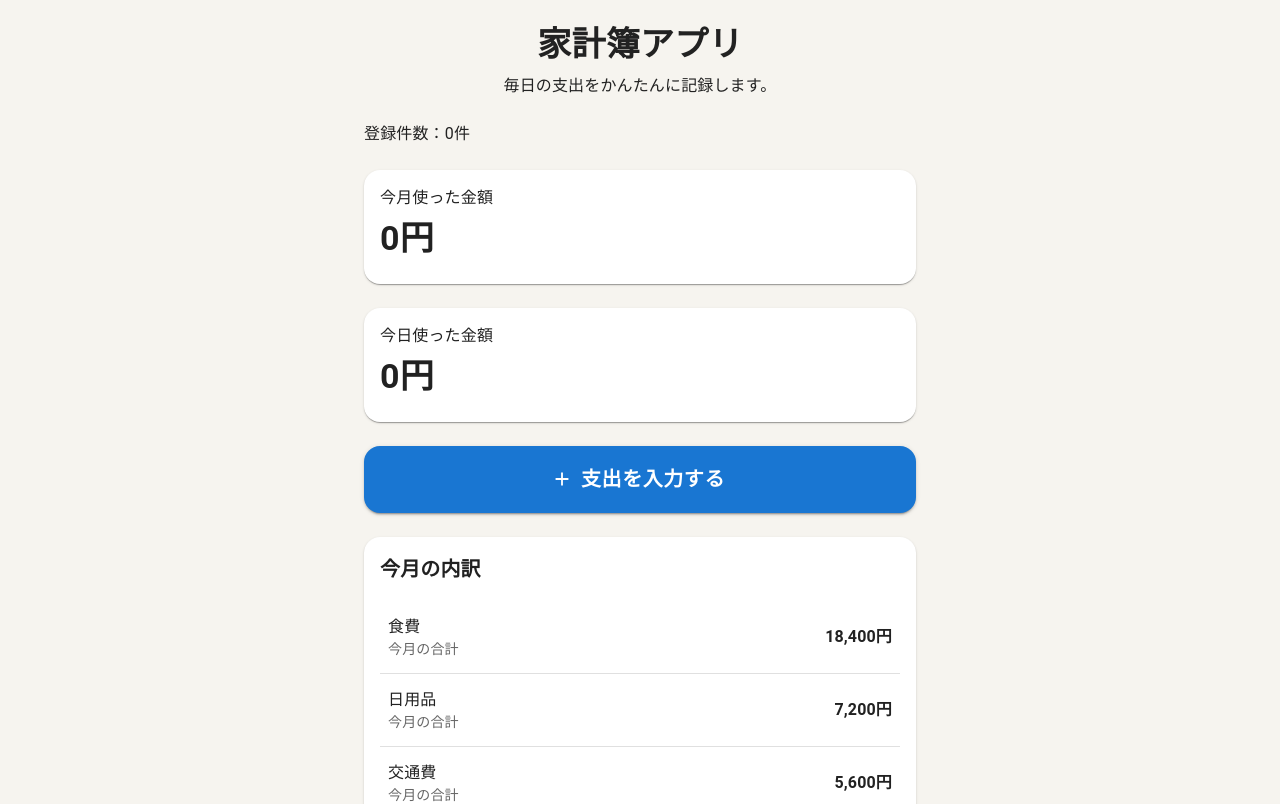
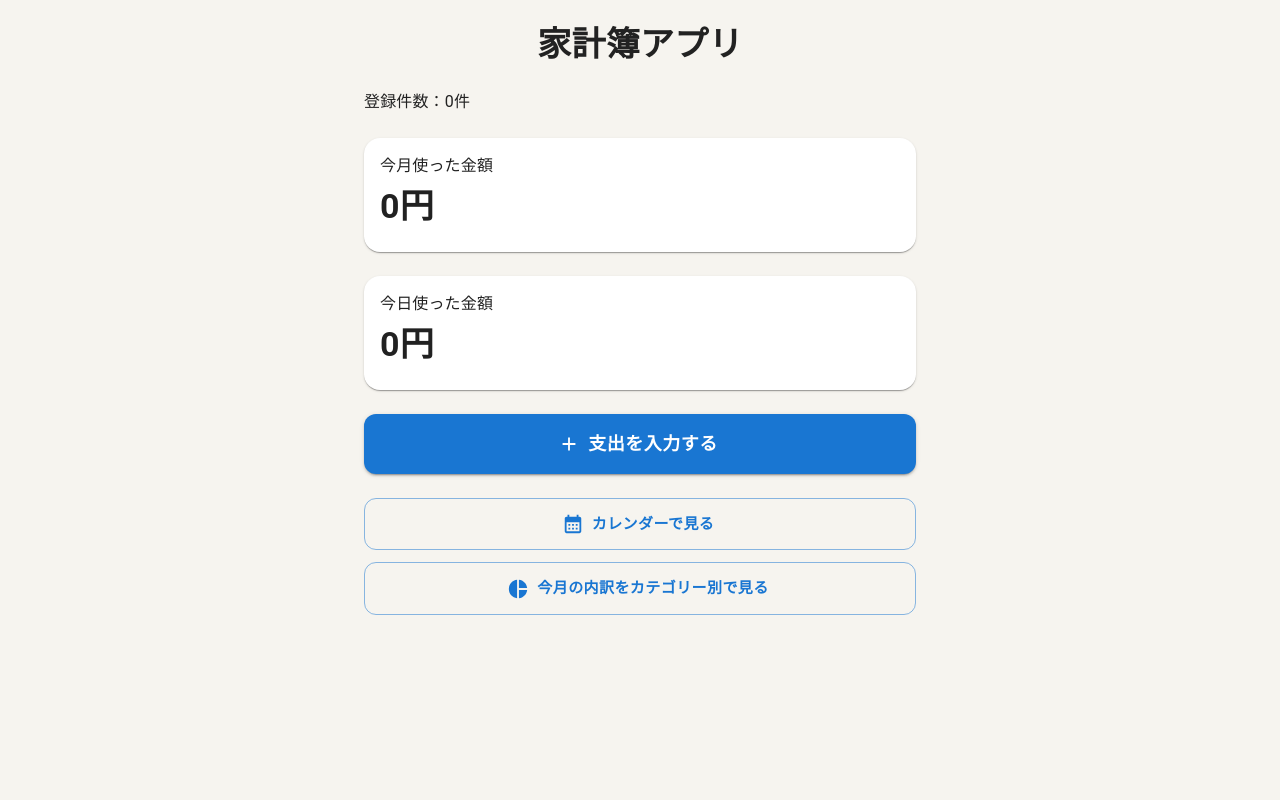
Before and after one commit to ryusei-yaku/kakeibo-app, a React (Vite) app: page / in a window 1280 px wide. Shown: the top 804 px of the page. Built offline with nearby package versions, Linux system fonts and the light colour scheme.

Commit message:
ホーム画面を概要と各機能への入り口に整理

```diff
--- a/src/features/home/HomePage.tsx
+++ b/src/features/home/HomePage.tsx
@@ -1,22 +1,18 @@
 import AddIcon from "@mui/icons-material/Add";
 import CalendarMonthIcon from "@mui/icons-material/CalendarMonth";
-import CategoryIcon from "@mui/icons-material/Category";
+import PieChartIcon from "@mui/icons-material/PieChart";
 import {
     Box,
     Button,
     Card,
     CardContent,
     Container,
-    Divider,
-    List,
-    ListItemButton,
-    ListItemText,
     Stack,
-    Typography,
+    Typography
 } from "@mui/material";
+import dayjs from "dayjs";
 import { useNavigate } from "react-router-dom";
 import type { Expense } from "../../types/expense";
-import dayjs from "dayjs";
 
 type HomePageProps = {
     expenses: Expense[];
@@ -67,9 +63,6 @@ function HomePage({ expenses }: HomePageProps) {
                             家計簿アプリ
                         </Typography>
 
-                        <Typography color="text.secondary" sx={{ mt: 1 }}>
-                            毎日の支出をかんたんに記録します。
-                        </Typography>
                     </Box>
 
                     {/* 一時的に表示 */}
@@ -108,57 +101,27 @@ function HomePage({ expenses }: HomePageProps) {
                         onClick={() => navigate("/expenses/new")}
                         startIcon={<AddIcon />}
                         sx={{
-                            py: 2,
-                            borderRadius: 4,
-                            fontSize: 20,
+                            py: 1.8,
+                            borderRadius: 3,
+                            fontSize: 18,
                             fontWeight: "bold",
                         }}
                     >
                         支出を入力する
                     </Button>
 
-                    <Card sx={{ borderRadius: 4 }}>
-                        <CardContent>
-                            <Typography
-                                variant="h6"
-                                sx={{ mb: 2, fontWeight: "bold" }}
-                            >
-                                今月の内訳
-                            </Typography>
-
-                            <List disablePadding>
-                                {monthlyCategorySummaries.map((category, index) => (
-                                    <Box key={category.id}>
-                                        <ListItemButton
-                                            onClick={() => handleCategoryClick(category.name, category.amount)}
-                                            sx={{
-                                                borderRadius: 2,
-                                                px: 1,
-                                            }}
-                                        >
-                                            <ListItemText
-                                                primary={category.name}
-                                                secondary="今月の合計"
-                                            />
-
-                                            <Typography sx={{ fontWeight: "bold" }}>
-                                                {formatYen(category.amount)}
-                                            </Typography>
-                                        </ListItemButton>
-
-                                        {index < monthlyCategorySummaries.length - 1 && <Divider />}
-                                    </Box>
-                                ))}
-                            </List>
-                        </CardContent>
-                    </Card>
-
-                    <Stack spacing={1.5}>
+                    <Stack spacing={1.5} sx={{ mt: 3 }}>
                         <Button
                             variant="outlined"
                             size="large"
+                            fullWidth
                             startIcon={<CalendarMonthIcon />}
-                            sx={{ borderRadius: 3 }}
+                            onClick={() => navigate("/calender")}
+                            sx={{
+                                py: 1.5,
+                                borderRadius: 3,
+                                fontWeight: "bold",
+                            }}
                         >
                             カレンダーで見る
                         </Button>
@@ -166,10 +129,16 @@ function HomePage({ expenses }: HomePageProps) {
                         <Button
                             variant="outlined"
                             size="large"
-                            startIcon={<CategoryIcon />}
-                            sx={{ borderRadius: 3 }}
+                            fullWidth
+                            startIcon={<PieChartIcon />}
+                            onClick={() => navigate("/categories/monthly")}
+                            sx={{
+                                py: 1.5,
+                                borderRadius: 3,
+                                fontWeight: "bold",
+                            }}
                         >
-                            カテゴリ管理
+                            今月の内訳をカテゴリー別で見る
                         </Button>
                     </Stack>
                 </Stack>
```
